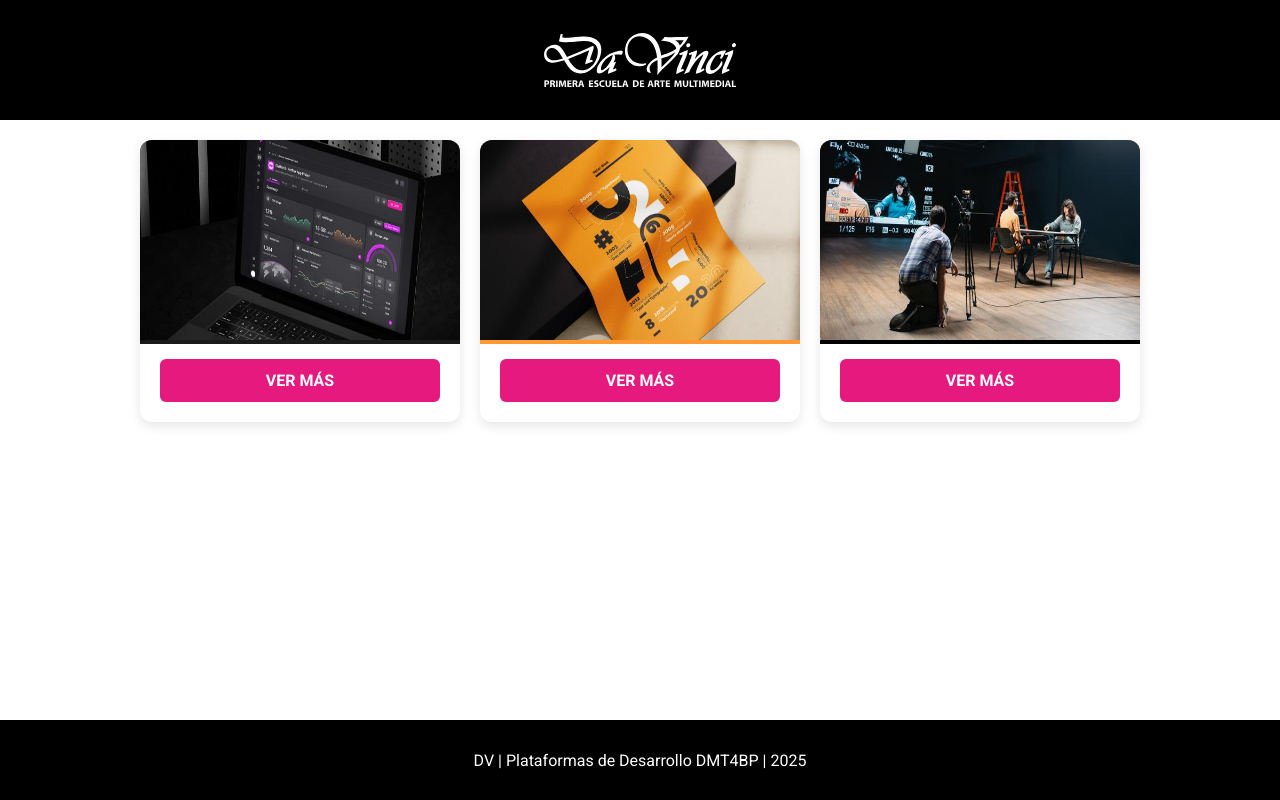
After one commit to jonathancruzdev/-dmt4abp-plataformas25, a PHP site: page /template/index.html in a window 1280 px wide. The commit adds this page. Run offline with PHP 8.4, Linux system fonts and the light colour scheme.

Commit message:
Semana 10 - Array y bucles

```diff
--- a/semana_10/index.php
+++ b/semana_10/index.php
@@ -1,3 +1,7 @@
 <?php
+  require_once("secciones/header.php");
 
+  require_once("secciones/home.php");
+
+  require_once("secciones/footer.php");
 ?>
--- /dev/null
+++ b/semana_10/secciones/footer.php
@@ -0,0 +1,5 @@
+      <footer>
+        <p>DV | Plataformas de Desarrollo  DMT4BP | 2025</p>
+      </footer>
+</body>
+</html>
--- /dev/null
+++ b/semana_10/template/index.html
@@ -0,0 +1,52 @@
+<!DOCTYPE html>
+<html lang="en">
+<head>
+    <meta charset="UTF-8">
+    <meta name="viewport" content="width=device-width, initial-scale=1.0">
+    <title>Carreras</title>
+    <link rel="stylesheet" href="style.css">
+</head>
+<body>
+    <header>
+        <img src="images/logo-dv.svg" alt="logo" class="logo">
+    </header>
+    <main>
+        <div class="card-container">
+            <div class="info-card">
+                <div class="card-image-placeholder analyst">
+                    <img src="images/web.jpg" alt="">
+                </div>
+              <div class="card-content">
+
+                <button class="register-button">Ver más</button>
+              </div>
+            </div>
+
+            <div class="info-card">
+              <div class="card-image-placeholder designer">
+                <img src="images/grafico.jpg" alt="">
+                </div>
+              <div class="card-content">
+
+                <button class="register-button">Ver más</button>
+              </div>
+            </div>
+
+            <div class="info-card">
+              <div class="card-image-placeholder film">
+                <img src="images/cine.jpg" alt="">
+                </div>
+              <div class="card-content">
+
+                <button class="register-button">Ver más</button>
+              </div>
+            </div>
+          </div>
+    </main>
+
+
+      <footer>
+        <p>DV | Plataformas de Desarrollo  DMT4BP | 2025</p>
+      </footer>
+</body>
+</html>
--- /dev/null
+++ b/semana_10/template/style.css
@@ -0,0 +1,165 @@
+@import url('https://fonts.googleapis.com/css2?family=Roboto:ital,wght@0,100..900;1,100..900&display=swap');
+
+* {
+    padding: 0;
+    margin: 0;
+    box-sizing: border-box;
+    font-family: "Roboto", sans-serif;
+}
+:root {
+    --pink-primary: #e6197e;
+    --text-dark: #333;
+    --text-medium: #666;
+    --bg-white: #ffffff;
+    --bg-light-gray: #f9f9f9;
+  }
+
+header {
+    background-color: #000000;
+    height: 15vh;
+    display: flex;
+    justify-content: center;
+    align-items: center;
+
+}
+
+header .logo {
+    width: 15%;
+}
+
+main {
+    min-height: 75vh;
+}
+
+footer {
+    background-color: #000000;
+    height: 10vh;
+    display: flex;
+    justify-content: center;
+    align-items: center;
+    color: white;
+
+}
+
+footer .logo {
+    width: 10%;
+}
+
+
+
+  .card-container {
+    display: flex;
+    gap: 20px;
+    justify-content: center;
+    padding: 20px;
+    flex-wrap: wrap;
+  }
+
+
+  .info-card {
+    width: 320px;
+    background-color: var(--bg-white);
+    border-radius: 12px;
+    box-shadow: 0 4px 12px rgba(0, 0, 0, 0.1);
+    overflow: hidden;
+    display: flex;
+    flex-direction: column;
+    transition: all ease-in-out 0.5s;
+  }
+
+
+  .info-card:hover {
+    transform: scale(1.1);
+  }
+
+
+
+  .card-image-placeholder img{
+    width: 100%;
+    height: 200px;
+    background-color: #ccc;
+
+    background-size: cover;
+    background-position: center;
+    background-repeat: no-repeat;
+  }
+
+
+  .card-image-placeholder.analyst {
+
+      background-color: #1a1a1a;
+  }
+  .card-image-placeholder.designer {
+      background-color: #ff9933;
+  }
+  .card-image-placeholder.film {
+      background-color: #000000;
+  }
+
+
+  .card-content {
+    padding: 15px 20px 20px;
+    flex-grow: 1;
+    display: flex;
+    flex-direction: column;
+  }
+
+  .card-date {
+    color: var(--text-dark);
+    font-size: 0.95em;
+    font-weight: 600;
+    margin-bottom: 5px;
+  }
+
+  .card-title {
+    color: var(--text-dark);
+    font-size: 1.5em;
+    font-weight: 700;
+    line-height: 1.2;
+    margin: 0 0 10px 0;
+  }
+
+  .card-description {
+    color: var(--text-medium);
+    font-size: 0.9em;
+    margin-bottom: 20px;
+    flex-grow: 1;
+  }
+
+  .register-button {
+    background-color: var(--pink-primary);
+    color: var(--bg-white);
+    border: none;
+    border-radius: 6px;
+    padding: 12px 20px;
+    font-size: 1em;
+    font-weight: 700;
+    cursor: pointer;
+    width: 100%;
+    text-transform: uppercase;
+    transition: background-color 0.3s ease;
+  }
+
+  .register-button:hover {
+    background-color: #cc156e;
+  }
+
+
+
+
+  @media (max-width: 1024px) {
+    .card-container {
+      gap: 15px;
+    }
+  }
+
+  @media (max-width: 700px) {
+    .card-container {
+      flex-direction: column;
+      align-items: center;
+    }
+    .info-card {
+      width: 90%;
+      max-width: 400px;
+    }
+  }
```
Also changed, not shown: semana_10/secciones/header.php (added, +12 -0 lines), semana_10/secciones/home.php (added, +32 -0 lines), semana_10/style.css (added, +165 -0 lines), semana_10/images/cine.jpg (added), semana_10/images/grafico.jpg (added), semana_10/images/juegos.jpg (added), semana_10/images/logo-dv.svg (added), semana_10/images/sistemas.jpg (added), semana_10/images/slick.woff (added), semana_10/images/web.jpg (added), semana_10/template/images/cine.jpg (added), semana_10/template/images/grafico.jpg (added), semana_10/template/images/logo-dv.svg (added), semana_10/template/images/slick.woff (added), 1 more files.
